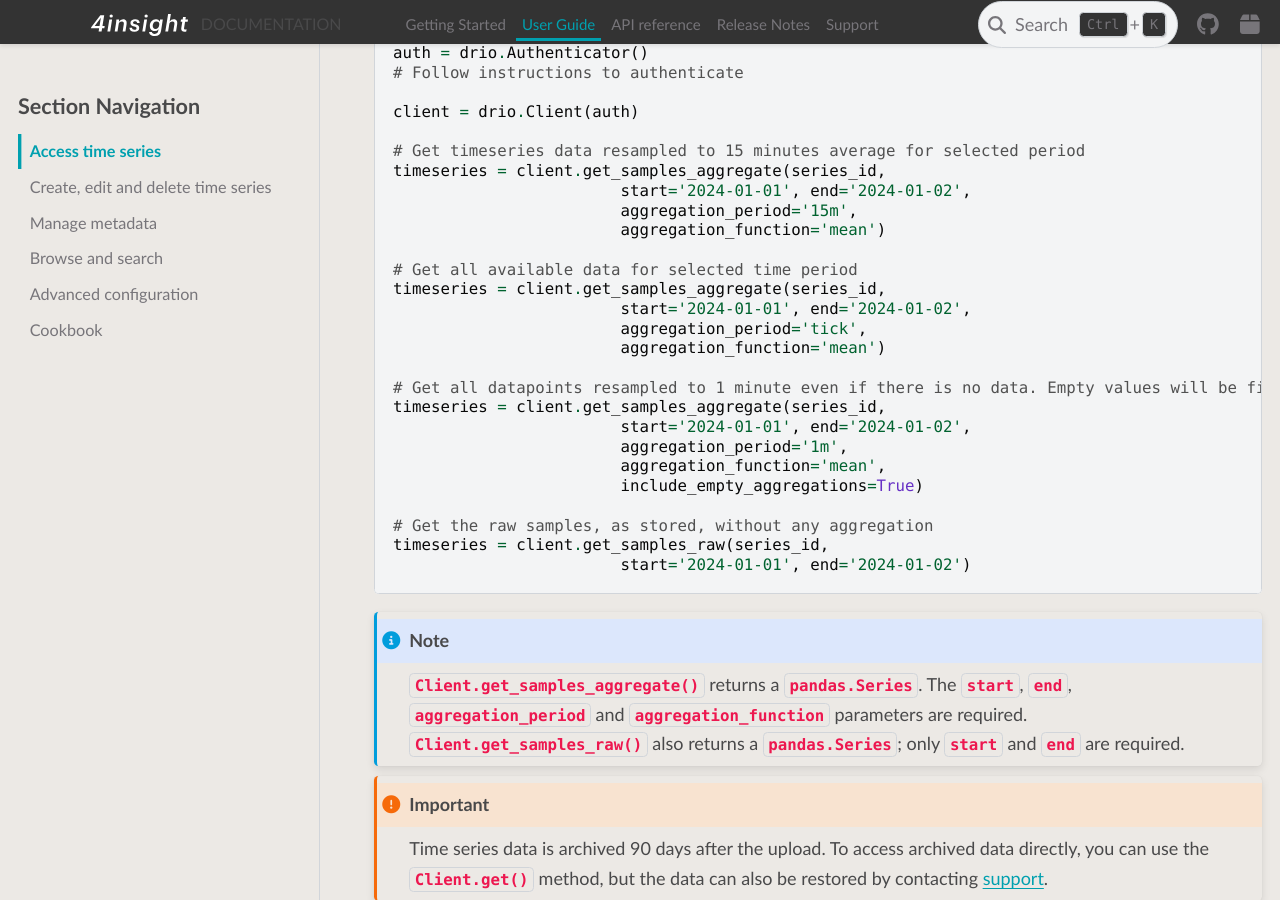
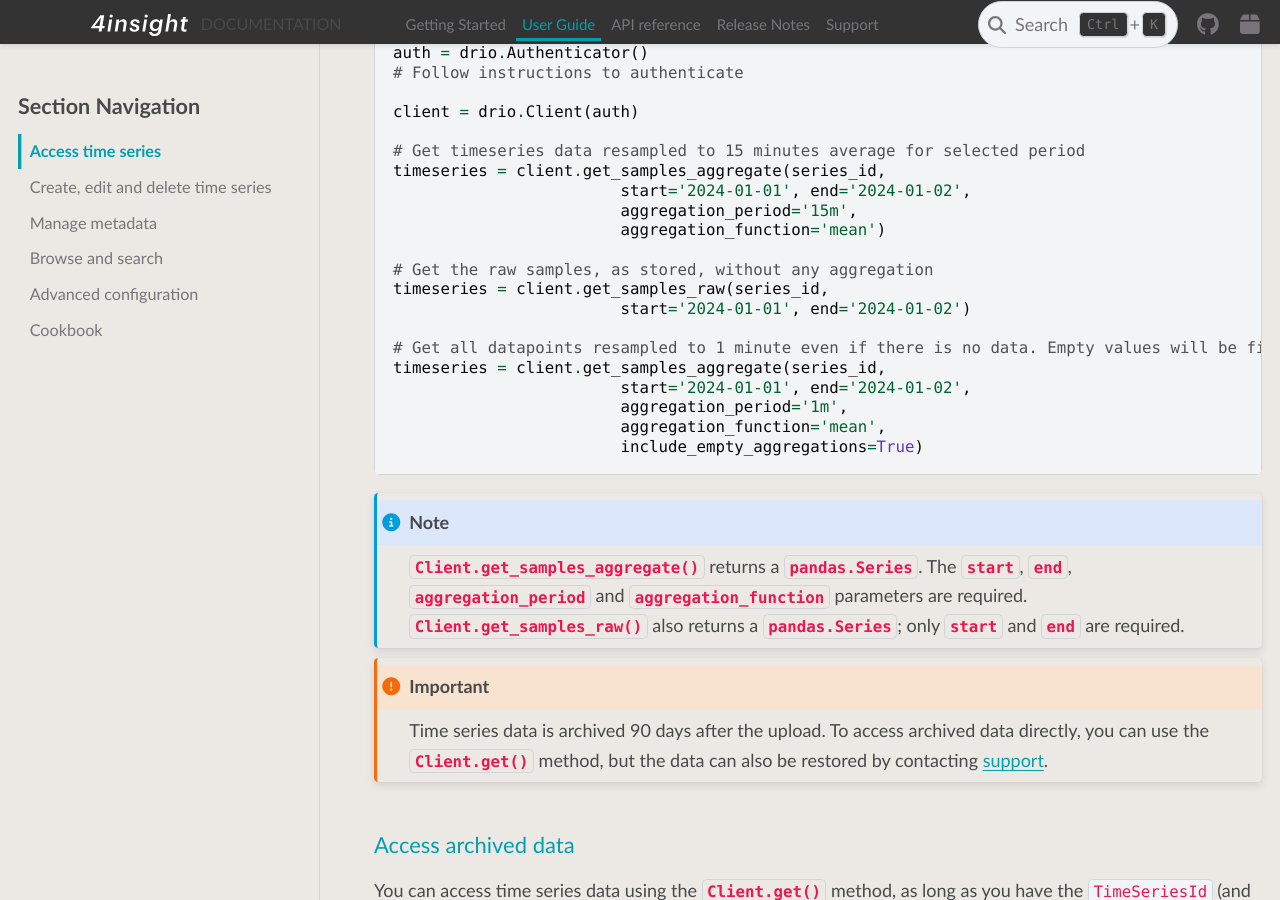
Before and after one commit to 4Subsea/drio-python, a Sphinx documentation site: the page built from docs/user_guide/access_data.rst, in a window 1280 px wide and 900 px high, scrolled down 495 px. Built offline with Sphinx 7.4.7 and the PyData theme 0.15.4, drawn with Linux system fonts in a browser that asks for light colours.

Commit message:
Remove now unnecessary section in docs (#164)
Co-authored-by: Branislav Jenco <branislavjenco@gmail.com>

```diff
--- a/docs/user_guide/access_data.rst
+++ b/docs/user_guide/access_data.rst
@@ -29,11 +29,9 @@ is *"tick"* (100 nanoseconds).
                             aggregation_period='15m',
                             aggregation_function='mean')
 
-    # Get all available data for selected time period
-    timeseries = client.get_samples_aggregate(series_id,
-                            start='2024-01-01', end='2024-01-02',
-                            aggregation_period='tick',
-                            aggregation_function='mean')
+    # Get the raw samples, as stored, without any aggregation
+    timeseries = client.get_samples_raw(series_id,
+                            start='2024-01-01', end='2024-01-02')
 
     # Get all datapoints resampled to 1 minute even if there is no data. Empty values will be filled with NaN.
     timeseries = client.get_samples_aggregate(series_id,
@@ -42,9 +40,6 @@ is *"tick"* (100 nanoseconds).
                             aggregation_function='mean',
                             include_empty_aggregations=True)
 
-    # Get the raw samples, as stored, without any aggregation
-    timeseries = client.get_samples_raw(series_id,
-                            start='2024-01-01', end='2024-01-02')
 
 .. note::
 
```
